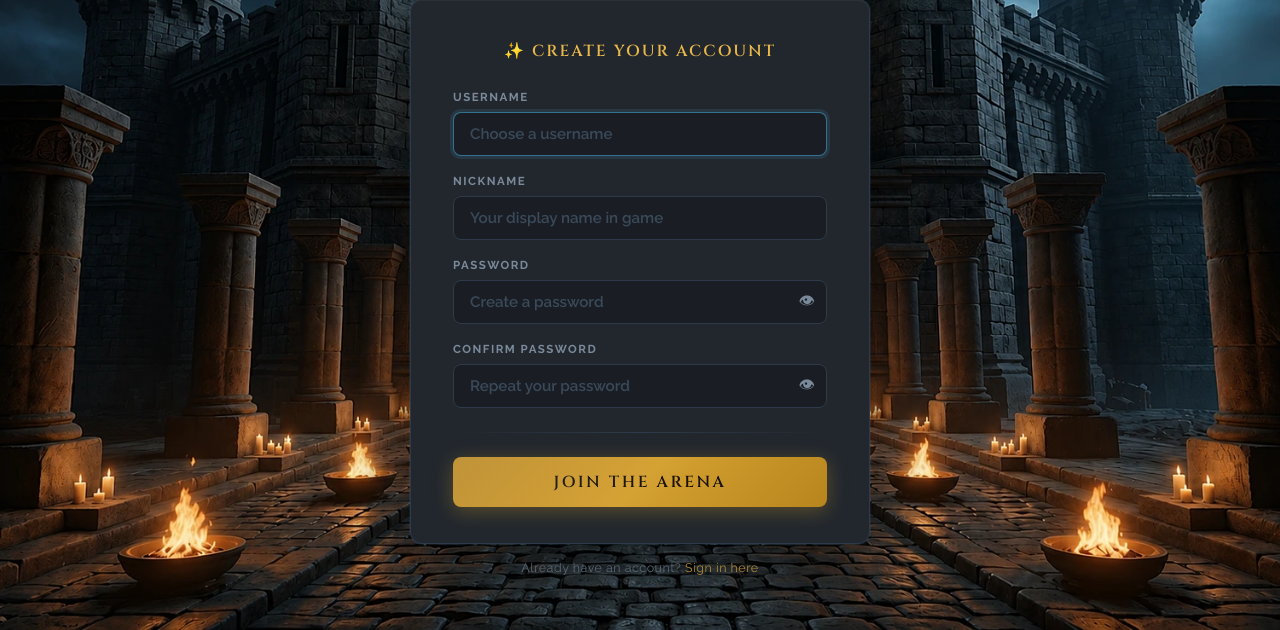
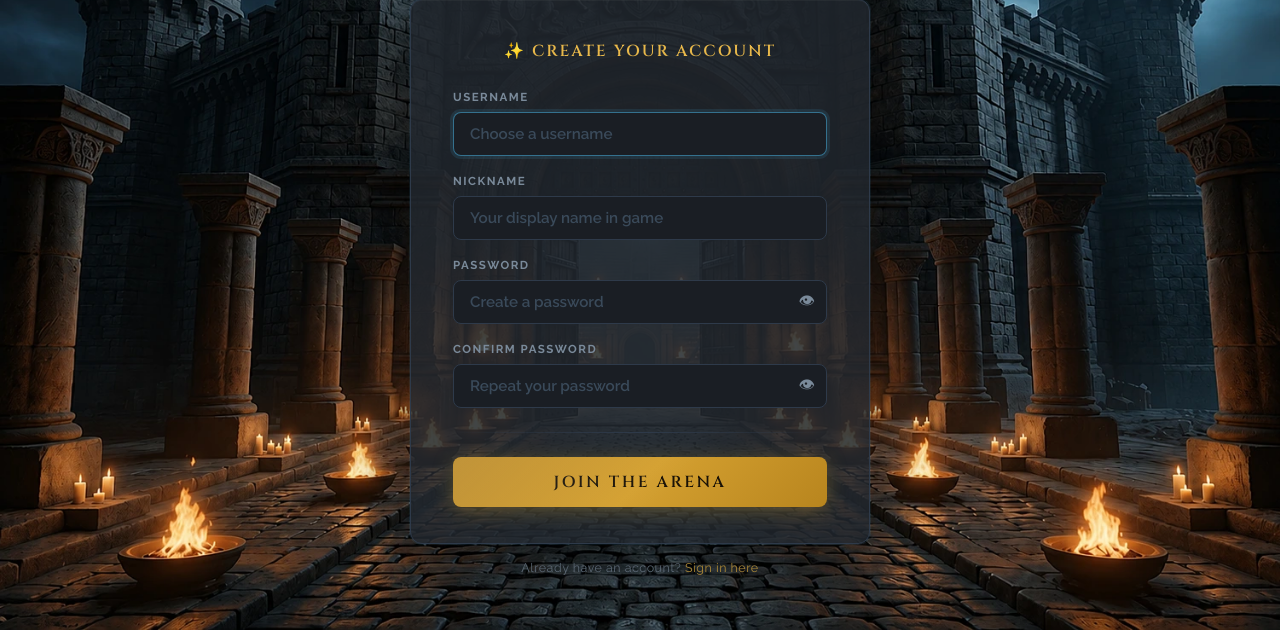
Before and after one commit to Givthr/spellcasting, a Django app: page /register/ in a window 1280 px wide. Shown: the part 170-800 px from the top of the page. Run offline with Django 5.2, Linux system fonts and the light colour scheme.

Commit message:
Update register.html

```diff
--- a/bee/templates/bee/register.html
+++ b/bee/templates/bee/register.html
@@ -45,7 +45,7 @@
       text-transform: uppercase; margin-bottom: 36px;
     }
     .card {
-      background: var(--card-bg); border: 1px solid var(--card-border);
+      background: rgba(34, 39, 46, 0.85); border: 1px solid var(--card-border);
       border-radius: 12px; padding: 40px 42px 36px;
       width: 100%; max-width: 460px;
       box-shadow: 0 0 0 1px rgba(79,195,247,.08), 0 20px 60px rgba(0,0,0,.6), inset 0 1px 0 rgba(255,255,255,.04);
```
